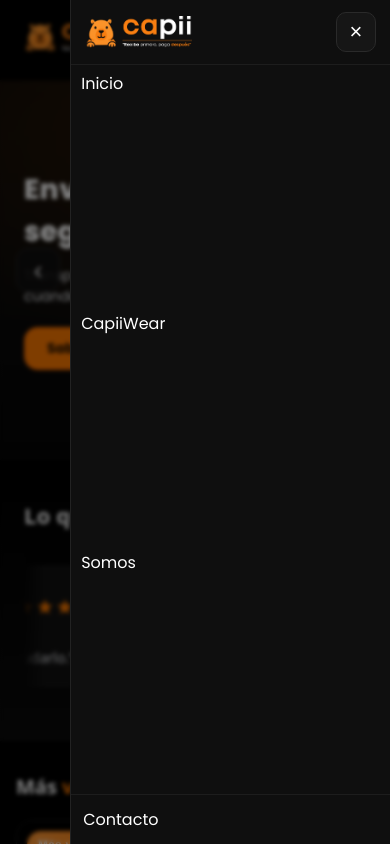
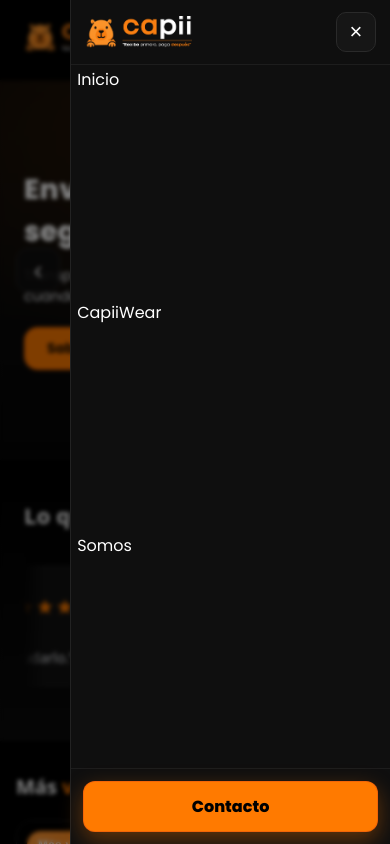
Before and after one commit to Mariosal-creator/capii, a Next.js app: page / in a window 390 px wide. Both pictures are taken after a click on the button 353 px from the left and 40 px from the top of the page. Shown: the top 844 px of the page. Built offline with nearby package versions, Linux system fonts and the light colour scheme.

Commit message:
Capii menu hmb corrgido

```diff
--- a/app/globals.css
+++ b/app/globals.css
@@ -108,8 +108,32 @@
 
 /* Links del drawer */
 .drawer-nav{display:flex;flex-direction:column;margin-top:8px}
+/* Evitar que drawer-link y drawer-cta afecten mnav-link y mnav-btn */
 .drawer-link{font-size:22px;padding:12px 0;border-bottom:1px solid rgba(255,255,255,.08)}
 .drawer-cta{display:inline-block;margin-top:14px;text-align:center;padding:12px 18px;font-size:20px;font-weight:600;border-radius:12px;background:var(--orange);color:rgba(0,0,0,.9);border:1px solid rgba(234,88,12,.6);box-shadow:0 2px 0 rgba(0,0,0,.35)}
+
+/* Ajuste específico para .mnav-btn y .mnav-btn-orange en menú hamburguesa */
+.mnav-btn {
+  display:block;
+  text-align:center;
+  padding:12px 16px;
+  border-radius:12px;
+  background:#222;
+  color:#fff;
+  font-weight:800;
+  border:1px solid #333;
+  box-shadow:0 8px 22px rgba(255,122,0,.15);
+  text-decoration:none;
+  transition:filter .15s ease, transform .08s ease;
+}
+.mnav-btn-orange {
+  background:var(--orange) !important;
+  color:#000 !important;
+  border:1px solid rgba(234,88,12,.6) !important;
+  box-shadow:0 8px 22px rgba(255,122,0,.35) !important;
+}
+.mnav-btn:hover{ filter:brightness(1.06); }
+.mnav-btn:active{ transform:translateY(1px); }
 
 /* Breakpoint: en móviles escondemos el nav y CTA de la derecha, mostramos hamburguesa */
 @media (max-width:768px){
--- a/components/Header.tsx
+++ b/components/Header.tsx
@@ -108,7 +108,7 @@
 
           {/* CTA Contacto SOLO dentro del menú móvil */}
           <div className="mnav-cta">
-            <Link href="#contacto" className="mnav-btn">Contacto</Link>
+            <Link href="#contacto" className="mnav-btn mnav-btn-orange">Contacto</Link>
           </div>
         </nav>
       </div>
@@ -181,10 +181,23 @@
         }
 
         /* Lista más compacta (vertical) */
-        .mnav-list { list-style:none; padding:6px 10px; margin:0; display:grid; gap:2px; }
+        .mnav-list {
+          list-style:none;
+          padding:2px 6px;
+          margin:0;
+          display:grid;
+          gap:0.5px;
+        }
         .mnav-link {
-          display:block; padding:8px 12px; border-radius:12px; color:#fff; text-decoration:none;
-          border:1px solid #1f1f1f; background:#121212; font-weight:700; letter-spacing:.1px;
+          display:block;
+          padding:6px 10px;
+          border-radius:12px;
+          color:#fff;
+          text-decoration:none;
+          border:1px solid #1f1f1f;
+          background:#121212;
+          font-weight:700;
+          letter-spacing:.1px;
           line-height:1.2;
         }
         .mnav-link.active { border-color:#2a2a2a; outline:2px solid #222; color:var(--orange); }
@@ -192,10 +205,23 @@
 
         .mnav-cta { padding:12px; border-top:1px solid #1d1d1d; }
         .mnav-btn {
-          display:block; text-align:center; padding:12px 16px; border-radius:12px;
-          background:#FF7A00; color:#000; font-weight:800;
-          border:1px solid rgba(234,88,12,.6); box-shadow:0 8px 22px rgba(255,122,0,.35);
-          text-decoration:none; transition:filter .15s ease, transform .08s ease;
+          display:block;
+          text-align:center;
+          padding:12px 16px;
+          border-radius:12px;
+          background:#222;
+          color:#fff;
+          font-weight:800;
+          border:1px solid #333;
+          box-shadow:0 8px 22px rgba(255,122,0,.15);
+          text-decoration:none;
+          transition:filter .15s ease, transform .08s ease;
+        }
+        .mnav-btn-orange {
+          background:var(--orange);
+          color:#000;
+          border:1px solid rgba(234,88,12,.6);
+          box-shadow:0 8px 22px rgba(255,122,0,.35);
         }
         .mnav-btn:hover{ filter:brightness(1.06); }
         .mnav-btn:active{ transform:translateY(1px); }
```
